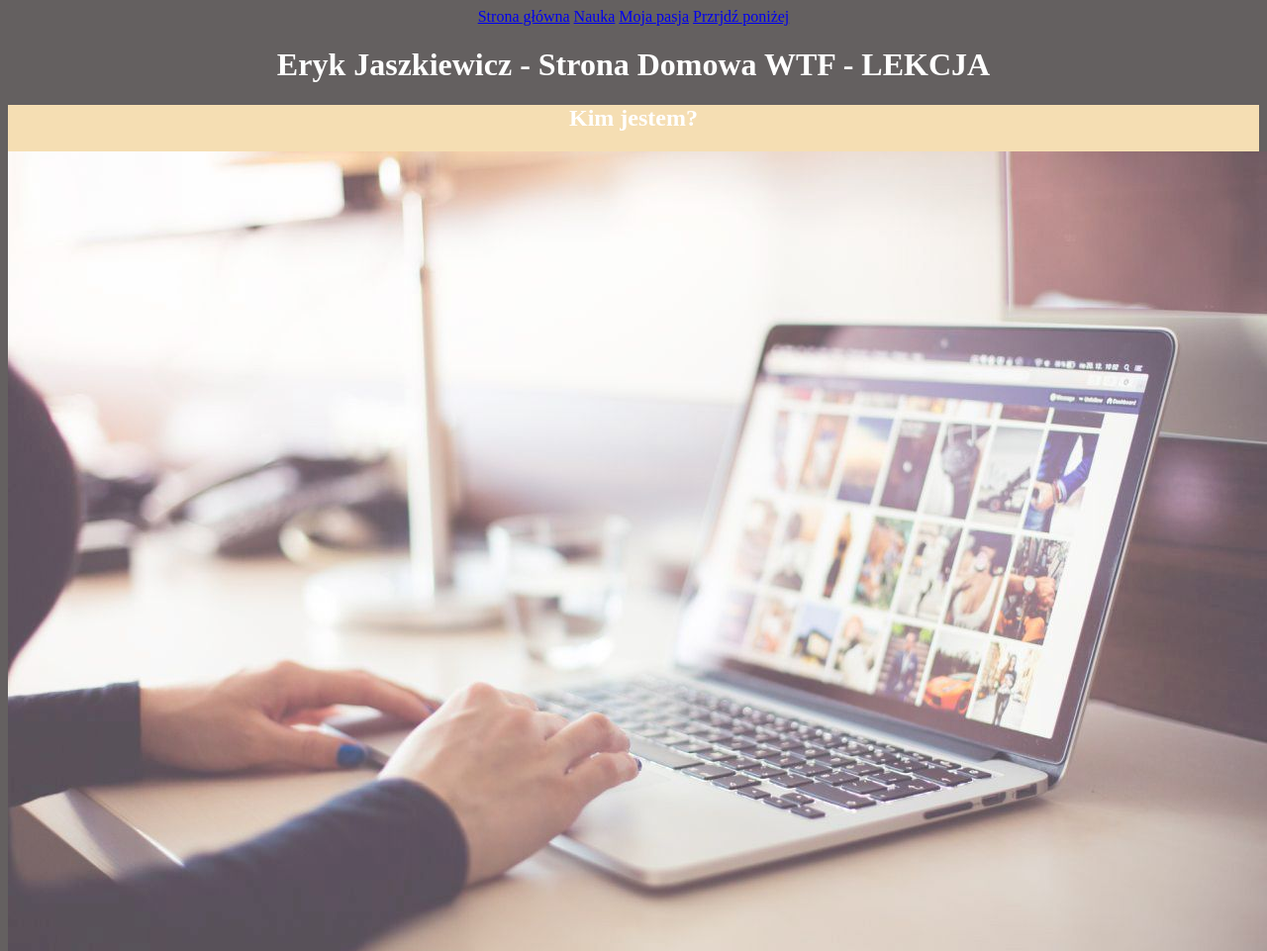
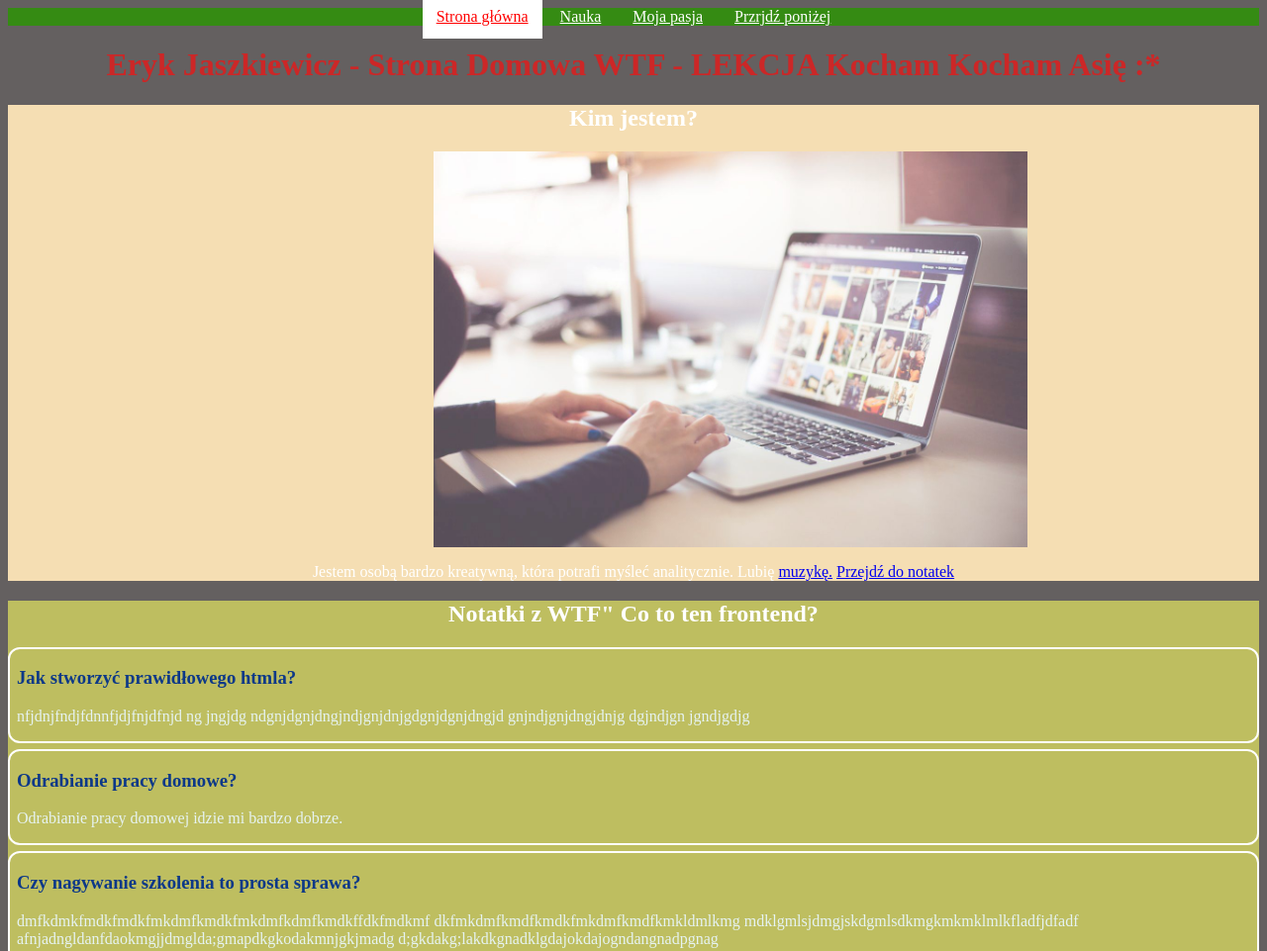
Before and after one commit to erykjaszkiewicz/homepage, a plain HTML site: page index.html in a window 1280 px wide. Shown: the top 961 px of the page at 99% size. Drawn offline with Linux system fonts and the light colour scheme.

Commit message:
Change H1

```diff
--- a/index.html
+++ b/index.html
@@ -1,63 +1,70 @@
 <!DOCTYPE html>
 <html lang="pl">
-
   <head>
-    <meta charset="UTF-8">
-    <meta name="viewport" content="width=device-width, initial-scale=1.0">
+    <meta charset="UTF-8" />
+    <meta name="viewport" content="width=device-width, initial-scale=1.0" />
 
     <title>Document</title>
-    <Link href="style.css" rel="stylesheet" type="text/css">
+    <link href="style.css" rel="stylesheet" type="text/css" />
   </head>
 
   <body>
     <header>
-        <nav>
-            <a href="index.html">Strona główna</a>
-            <a href="nauka-html.html">Nauka</a>
-            <a href="pasja.html">Moja pasja</a>
-            <a href="#header">Przrjdź poniżej</a>
+      <nav class="navigation">
+        <a class="navigation__link navigation__link--home" href="index.html">Strona główna</a>
+        <a class="navigation__link" href="nauka-html.html">Nauka</a>
+        <a class="navigation__link" href="pasja.html">Moja pasja</a>
+        <a class="navigation__link" href="#header">Przrjdź poniżej</a>
       </nav>
     </header>
     <main>
       <header>
-            <h1 class="head">Eryk Jaszkiewicz - Strona Domowa WTF - LEKCJA</h1>
+        <h1 class="head">Eryk Jaszkiewicz - Strona Domowa WTF - LEKCJA Kocham Kocham Asię :*</h1>
       </header>
 
       <section class="main">
         <h2>Kim jestem?</h2>
-            <img src="background.jpg" alt="zdjęcie"/>
-            <p>Jestem osobą bardzo kreatywną, która potrafi myśleć analitycznie. Lubię <a href="https://www.youtube.com/?hl=pl&gl=PL">muzykę.</a>
-            <a href="#notatki">Przejdź do notatek</a></p>
+        <img class="background" src="background.jpg" alt="zdjęcie" />
+        <p>
+          Jestem osobą bardzo kreatywną, która potrafi myśleć analitycznie.
+          Lubię <a href="https://www.youtube.com/?hl=pl&gl=PL">muzykę.</a>
+          <a href="#notatki">Przejdź do notatek</a>
+        </p>
       </section>
 
-        <section id="notatki">
-            <h2>Notatki z WTF" Co to ten frontend?</h2>
-            <article>
-                <h3>Jak stworzyć prawidłowego htmla?</h3>
-                <p>nfjdnjfndjfdnnfjdjfnjdfnjd ng jngjdg
-                    ndgnjdgnjdngjndjgnjdnjgdgnjdgnjdngjd
-                    gnjndjgnjdngjdnjg dgjndjgn jgndjgdjg</p>
+      <section class="notatki">
+        <h2 class="notatki__title">Notatki z WTF" Co to ten frontend?</h2>
+        <article class="week-summary">
+          <h3 class="week-summary__title">Jak stworzyć prawidłowego htmla?</h3>
+          <p class="week-summary__description">
+            nfjdnjfndjfdnnfjdjfnjdfnjd ng jngjdg
+            ndgnjdgnjdngjndjgnjdnjgdgnjdgnjdngjd gnjndjgnjdngjdnjg dgjndjgn
+            jgndjgdjg
+          </p>
         </article>
-            <article>
-                <h3>Odrabianie pracy domowe?</h3>
-                <p>Odrabianie pracy domowej idzie mi bardzo dobrze.</p>
+        <article class="week-summary">
+          <h3 class="week-summary__title">Odrabianie pracy domowe?</h3>
+          <p class="week-summary__description">Odrabianie pracy domowej idzie mi bardzo dobrze.</p>
         </article>
-            <article>
-                <h3>Czy nagywanie szkolenia to prosta sprawa?</h3>
+        <article class="week-summary">
+          <h3 class="week-summary__title">Czy nagywanie szkolenia to prosta sprawa?</h3>
 
-                <p>dmfkdmkfmdkfmdkfmkdmfkmdkfmkdmfkdmfkmdkffdkfmdkmf
+          <p class="week-summary__description">
+            dmfkdmkfmdkfmdkfmkdmfkmdkfmkdmfkdmfkmdkffdkfmdkmf
             dkfmkdmfkmdfkmdkfmkdmfkmdfkmkldmlkmg
             mdklgmlsjdmgjskdgmlsdkmgkmkmklmlkfladfjdfadf
             afnjadngldanfdaokmgjjdmglda;gmapdkgkodakmnjgkjmadg
-                    d;gkdakg;lakdkgnadklgdajokdajogndangnadpgnag</p>
+            d;gkdakg;lakdkgnadklgdajokdajogndangnadpgnag
+          </p>
         </article>
       </section>
-
     </main>
     <footer id="header">
-        Strona domowa kursu WTF - co ten frontend wykonał Eryk Jaszkiewicz.<a href="#top">Przejdź na stronę wyżej</a>
+      Strona domowa kursu WTF - co ten frontend wykonał Eryk Jaszkiewicz.<a
+        href="#top"
+        >Przejdź na stronę wyżej</a
+      >
     </footer>
     <script src="main.js"></script>
   </body>
-
 </html>
--- a/main.js
+++ b/main.js
@@ -1,7 +1,7 @@
-const name = 'Maciek';
+const name = "Maciek";
 const age = 32;
 
-alert('Witaj odbiorco');
+a
 console.log(name);
 console.log(age);
-console.log(`Jestem ${name} i mam ${age} lata`)
+console.log(`Jestem ${name} i mam ${age} lata`);
--- a/style.css
+++ b/style.css
@@ -16,21 +16,38 @@ h3 {
     color: rgb(219, 212, 212);
 }
 .head {
-    color: white;
+    color: rgb(204, 39, 39);
 }
 .main {
     background-color: wheat;
     text-align: center;
 }
-#notatki {
+.notatki {
     background-color: rgb(190, 190, 96);
 }
-img {
-    display: flex;
-}
-nav {
+.notatki__title{
     text-align: center;
 }
+.background{
+    display: flex;
+    text-align: center;
+    width: 600px;
+    height: 400px;
+    padding-left: 430px;
+}
+.navigation {
+    text-align: center;
+    background: rgb(53, 139, 19);
+}
+.navigation__link {
+    padding: 14px;
+    color: white;
+}
+.navigation__link--home {
+    color: red;
+    background: white;
+}
+
 footer {
     text-align: center;
 }.imgClarinett {
@@ -38,3 +55,15 @@ footer {
     height: 300px;
 
 }
+.week-summary {
+    border-radius: 12px;
+    border: 2px solid white;
+    margin-bottom: 6px;
+}
+.week-summary__title{
+    color: rgb(12, 56, 136);
+    padding-left: 7px;
+}.week-summary__description{
+    color: rgb(230, 243, 242);
+    padding-left: 7px;
+}
```
Also changed, not shown: nauka-html.html (+20 -14 lines). Lines whose indentation alone changed are shown as unchanged.
